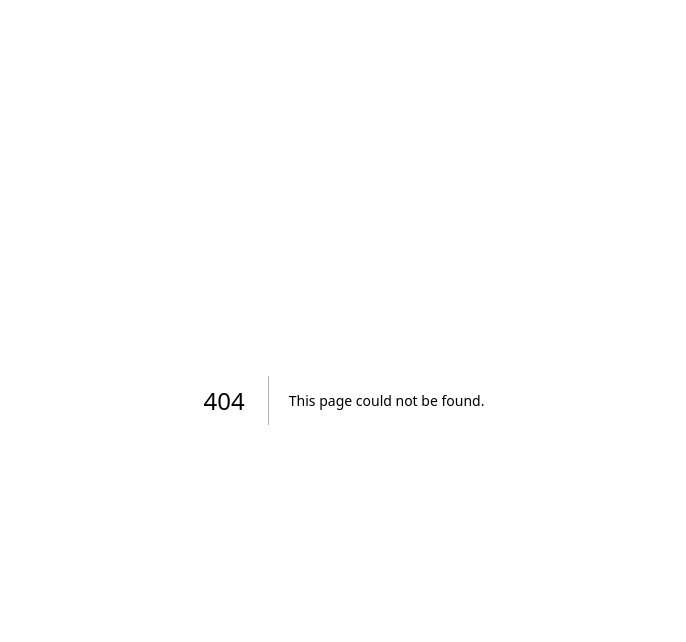
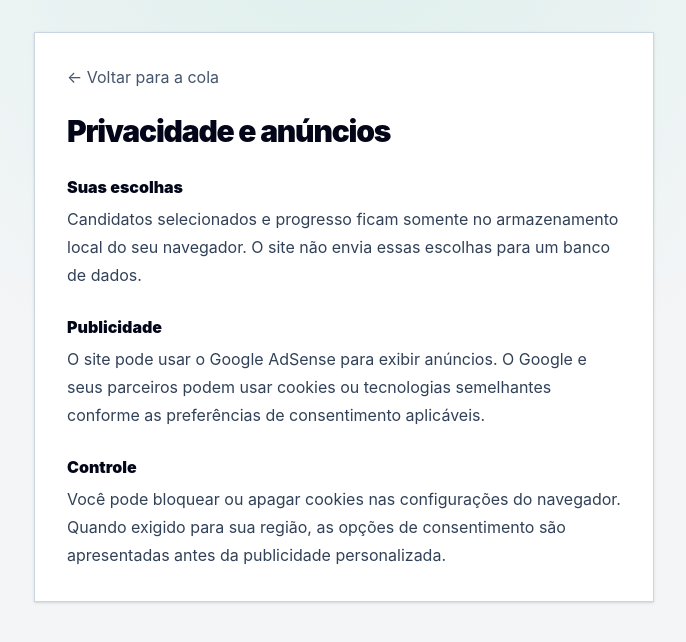
Before and after one commit to luccazovedi/cola-eleitoral-2026, a Next.js app: page /privacidade in a window 1280 px wide. Before the commit this address had no page. Shown: the top 642 px of the page, without its empty margins (296-982 px from the left). Built offline with nearby package versions, Linux system fonts and the light colour scheme; no server answers.

Commit message:
feat: add unobtrusive AdSense integration

```diff
--- a/src/app/globals.css
+++ b/src/app/globals.css
@@ -50,6 +50,26 @@ body {
 .app-card select,
 .app-card input {
   border-radius: 12px;
+}
+
+.ad-container {
+  margin-top: 14px;
+  overflow: hidden;
+  border-top: 1px solid #dbe2ea;
+  border-bottom: 1px solid #dbe2ea;
+  background: #ffffff;
+  padding: 8px 0;
+  text-align: center;
+}
+
+.ad-label {
+  margin: 0 0 5px;
+  color: #94a3b8;
+  font-size: 10px;
+  font-weight: 700;
+  letter-spacing: .08em;
+  line-height: 1;
+  text-transform: uppercase;
 }
 
 button,
--- a/src/app/layout.tsx
+++ b/src/app/layout.tsx
@@ -1,5 +1,8 @@
 import type { Metadata, Viewport } from "next";
+import Script from "next/script";
 import "./globals.css";
+
+const adsenseClientId = process.env.NEXT_PUBLIC_ADSENSE_CLIENT_ID;
 
 export const metadata: Metadata = {
   title: "Cola Eleitoral 2026",
@@ -17,7 +20,17 @@ export const viewport: Viewport = {
 export default function RootLayout({ children }: Readonly<{ children: React.ReactNode }>) {
   return (
     <html lang="pt-BR">
-      <body>{children}</body>
+      <body>
+        {children}
+        {adsenseClientId ? (
+          <Script
+            async
+            crossOrigin="anonymous"
+            src={`https://pagead2.googlesyndication.com/pagead/js/adsbygoogle.js?client=${adsenseClientId}`}
+            strategy="afterInteractive"
+          />
+        ) : null}
+      </body>
     </html>
   );
 }
--- a/src/app/page.tsx
+++ b/src/app/page.tsx
@@ -1,5 +1,10 @@
 import { ShieldCheck, Vote } from "lucide-react";
+import Link from "next/link";
+import { AdSlot } from "@/components/ad-slot";
 import { ElectionFlow } from "@/components/election-flow";
+
+const adsenseClientId = process.env.NEXT_PUBLIC_ADSENSE_CLIENT_ID;
+const adsenseContentSlot = process.env.NEXT_PUBLIC_ADSENSE_SLOT_CONTENT;
 
 export default function Home() {
   return (
@@ -26,8 +31,13 @@ export default function Home() {
 
         <ElectionFlow />
 
+        <AdSlot clientId={adsenseClientId} slotId={adsenseContentSlot} />
+
         <footer className="px-4 py-6 text-center text-xs leading-5 text-slate-500">
-          Projeto independente, sem vínculo com a Justiça Eleitoral. Não é comprovante de voto.
+          <p>Projeto independente, sem vínculo com a Justiça Eleitoral. Não é comprovante de voto.</p>
+          <Link className="mt-2 inline-block font-bold text-slate-700 underline-offset-4 hover:underline" href="/privacidade">
+            Privacidade e anúncios
+          </Link>
         </footer>
       </div>
     </main>
--- /dev/null
+++ b/src/app/privacidade/page.tsx
@@ -0,0 +1,33 @@
+import Link from "next/link";
+
+export const metadata = {
+  title: "Privacidade e anúncios | Cola Eleitoral 2026",
+  description: "Como a Cola Eleitoral trata escolhas, armazenamento local e publicidade.",
+};
+
+export default function PrivacyPage() {
+  return (
+    <main className="app-shell min-h-dvh px-4 py-8 text-slate-950">
+      <article className="mx-auto max-w-[620px] border border-slate-300 bg-white p-5 shadow-sm sm:p-8">
+        <Link className="text-sm font-bold text-slate-600 hover:text-slate-950" href="/">
+          ← Voltar para a cola
+        </Link>
+        <h1 className="mt-6 text-3xl font-black tracking-[-0.04em]">Privacidade e anúncios</h1>
+        <div className="mt-6 grid gap-6 text-base leading-7 text-slate-700">
+          <section>
+            <h2 className="font-black text-slate-950">Suas escolhas</h2>
+            <p className="mt-1">Candidatos selecionados e progresso ficam somente no armazenamento local do seu navegador. O site não envia essas escolhas para um banco de dados.</p>
+          </section>
+          <section>
+            <h2 className="font-black text-slate-950">Publicidade</h2>
+            <p className="mt-1">O site pode usar o Google AdSense para exibir anúncios. O Google e seus parceiros podem usar cookies ou tecnologias semelhantes conforme as preferências de consentimento aplicáveis.</p>
+          </section>
+          <section>
+            <h2 className="font-black text-slate-950">Controle</h2>
+            <p className="mt-1">Você pode bloquear ou apagar cookies nas configurações do navegador. Quando exigido para sua região, as opções de consentimento são apresentadas antes da publicidade personalizada.</p>
+          </section>
+        </div>
+      </article>
+    </main>
+  );
+}
--- /dev/null
+++ b/src/components/ad-slot.tsx
@@ -0,0 +1,45 @@
+"use client";
+
+import { useEffect } from "react";
+
+declare global {
+  interface Window {
+    adsbygoogle?: Record<string, unknown>[];
+  }
+}
+
+type AdSlotProps = {
+  clientId?: string;
+  slotId?: string;
+};
+
+export function AdSlot({ clientId, slotId }: AdSlotProps) {
+  useEffect(() => {
+    if (!clientId || !slotId) {
+      return;
+    }
+
+    try {
+      (window.adsbygoogle = window.adsbygoogle || []).push({});
+    } catch {
+      // Bloqueadores de anúncio não devem afetar o fluxo eleitoral.
+    }
+  }, [clientId, slotId]);
+
+  if (!clientId || !slotId) {
+    return null;
+  }
+
+  return (
+    <aside aria-label="Publicidade" className="ad-container">
+      <p className="ad-label">Publicidade</p>
+      <ins
+        className="adsbygoogle block min-h-[90px] w-full overflow-hidden"
+        data-ad-client={clientId}
+        data-ad-format="auto"
+        data-ad-slot={slotId}
+        data-full-width-responsive="true"
+      />
+    </aside>
+  );
+}
```
Also changed, not shown: 1 other file (tests, documents, lock files or other folders).
